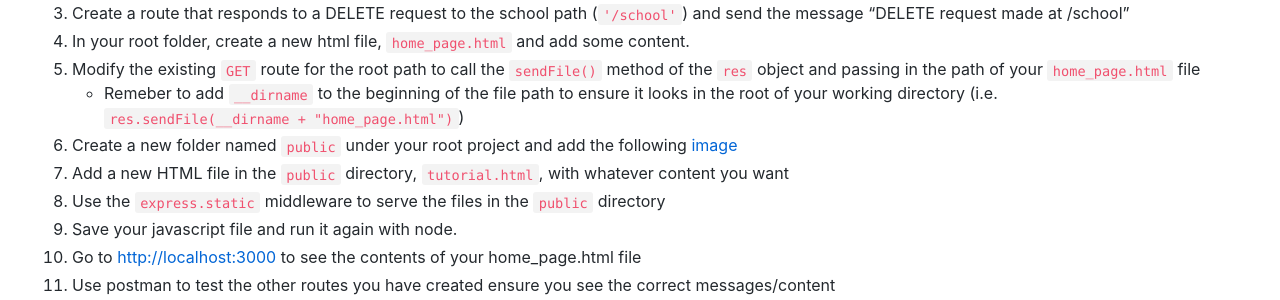
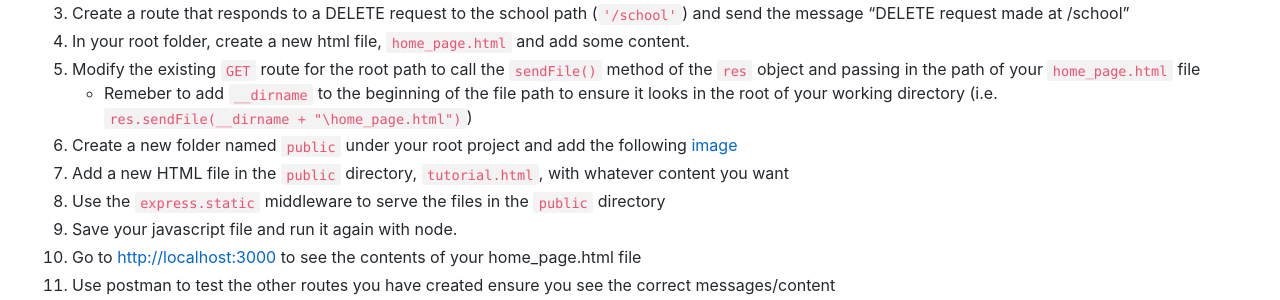
Before and after one commit to Code4Community/Code4Community.github.io, a Jekyll site: the page built from tutorials/express-mongodb-tutorial.md, in a window 1280 px wide and 900 px high, scrolled down 4327 px. Shown: the part 150-450 px from the top of the window. Built offline with Jekyll 4.4.1, drawn with Linux system fonts in a browser that asks for light colours; nearby versions of some CDN libraries.

```diff
--- a/tutorials/express-mongodb-tutorial.md
+++ b/tutorials/express-mongodb-tutorial.md
@@ -148,7 +148,7 @@ In the `app.js` file:
 3. Create a route that responds to a DELETE request to the school path (`'/school'`) and send the message "DELETE request made at /school"
 4. In your root folder, create a new html file, `home_page.html` and add some content.
 5. Modify the existing `GET` route for the root path to call the `sendFile()` method of the `res` object and passing in the path of your `home_page.html` file
-    * Remeber to add `__dirname` to the beginning of the file path to ensure it looks in the root of your working directory (i.e. `res.sendFile(__dirname + "home_page.html")`)
+    * Remeber to add `__dirname` to the beginning of the file path to ensure it looks in the root of your working directory (i.e. `res.sendFile(__dirname + "\home_page.html")`)
 6. Create a new folder named `public` under your root project and add the following [image](../images/express-mongo-tutorial/block_o.png)
 7. Add a new HTML file in the `public` directory, `tutorial.html`, with whatever content you want
 8. Use the `express.static` middleware to serve the files in the `public` directory
```
